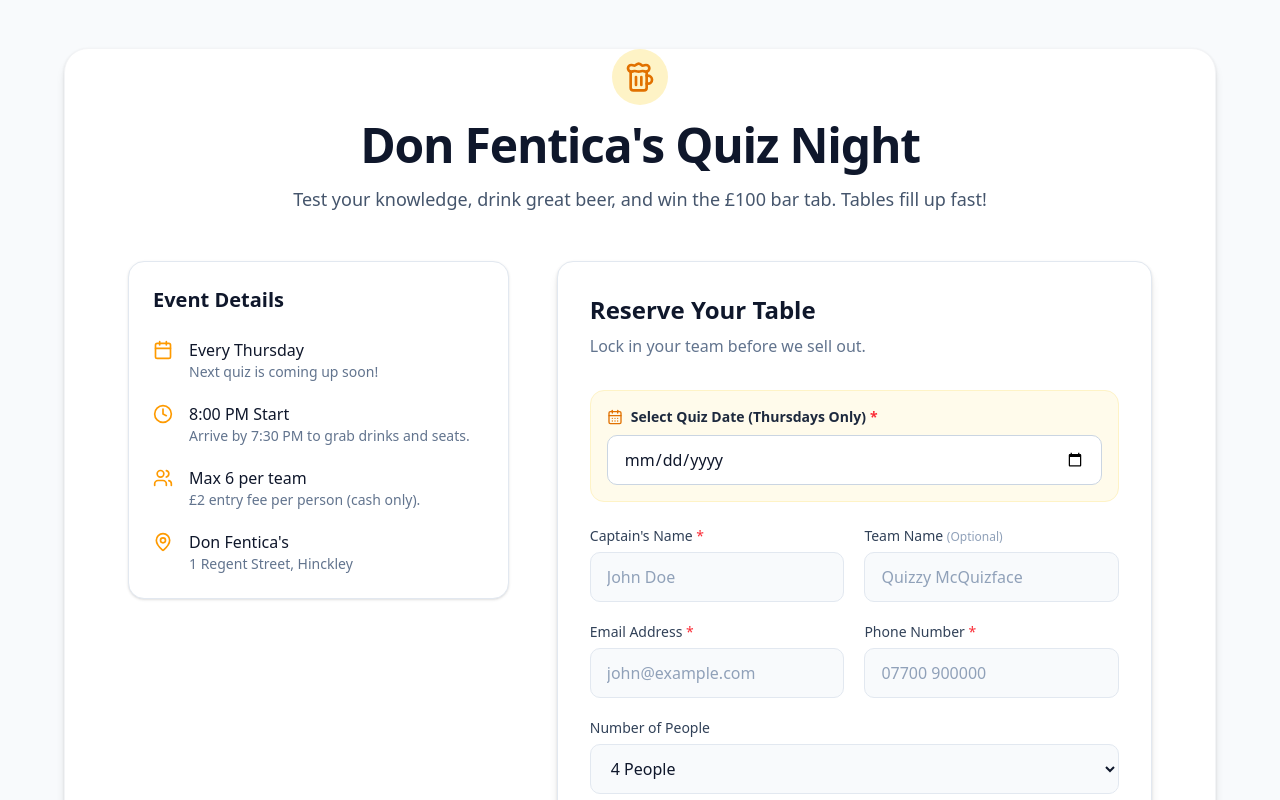
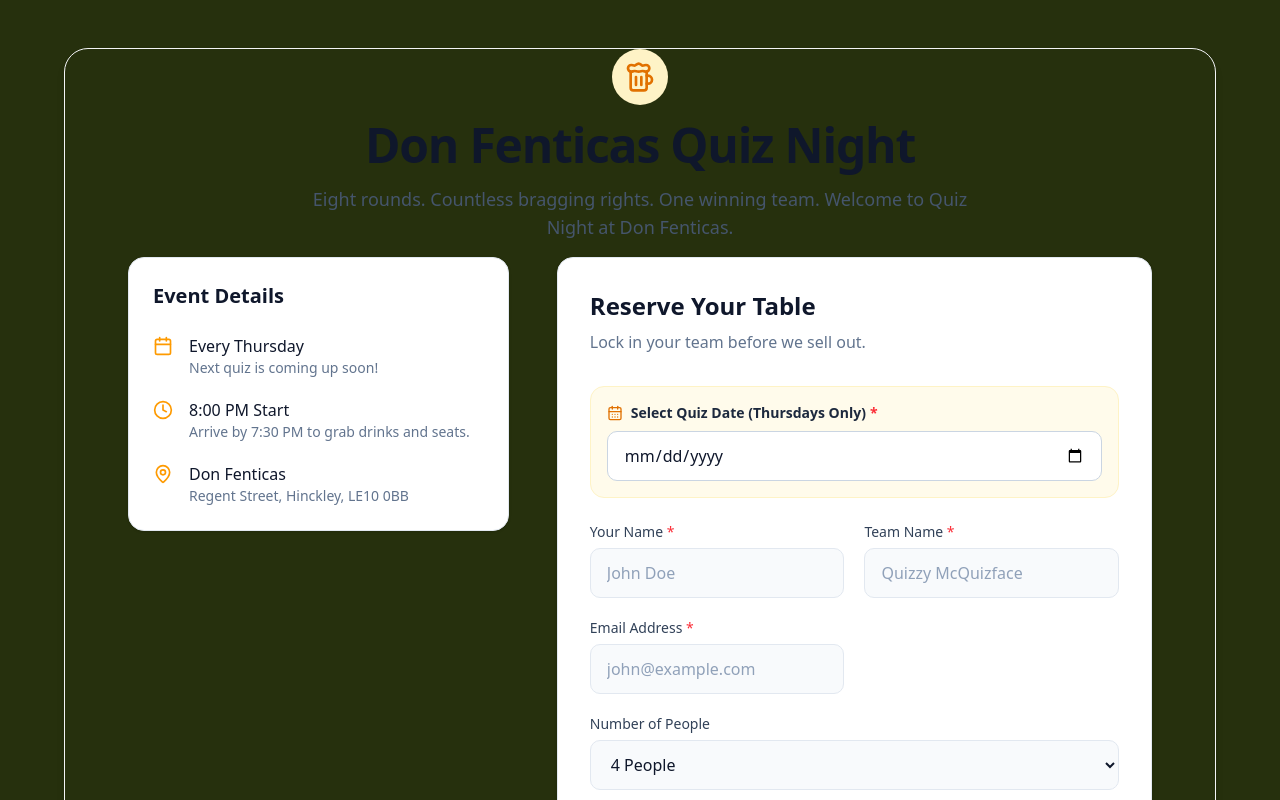
Before and after one commit to TamlynF/bar-app, a Next.js app: page /book in a window 1280 px wide. Shown: the top 800 px of the page. Built offline with nearby package versions, Linux system fonts and the light colour scheme.

Commit message:
changes to booking

```diff
--- a/src/app/(public)/_components/booking-form.tsx
+++ b/src/app/(public)/_components/booking-form.tsx
@@ -115,7 +115,7 @@ export default function BookingForm() {
                 {/* Person's Name */}
                 <div>
                     <label htmlFor="name" className="block text-sm font-medium text-slate-700 mb-1.5">
-                        Captain&apos;s Name <span className="text-red-500">*</span>
+                        Your Name <span className="text-red-500">*</span>
                     </label>
                     <input
                         type="text"
@@ -132,12 +132,13 @@ export default function BookingForm() {
                 {/* Team Name */}
                 <div>
                     <label htmlFor="teamName" className="block text-sm font-medium text-slate-700 mb-1.5">
-                        Team Name <span className="text-slate-400 font-normal text-xs">(Optional)</span>
+                        Team Name <span className="text-red-500">*</span>
                     </label>
                     <input
                         type="text"
                         id="teamName"
                         name="teamName"
+                        required
                         value={formData.teamName}
                         onChange={handleInputChange}
                         className="w-full bg-slate-50 border border-slate-200 rounded-lg px-4 py-3 text-slate-900 placeholder-slate-400 focus:outline-none focus:ring-2 focus:ring-amber-500 focus:bg-white transition-all"
@@ -165,7 +166,7 @@ export default function BookingForm() {
                 </div>
 
                 {/* Phone Number */}
-                <div>
+{/*                 <div>
                     <label htmlFor="phone" className="block text-sm font-medium text-slate-700 mb-1.5">
                         Phone Number <span className="text-red-500">*</span>
                     </label>
@@ -179,7 +180,7 @@ export default function BookingForm() {
                         className="w-full bg-slate-50 border border-slate-200 rounded-lg px-4 py-3 text-slate-900 placeholder-slate-400 focus:outline-none focus:ring-2 focus:ring-amber-500 focus:bg-white transition-all"
                         placeholder="07700 900000"
                     />
-                </div>
+                </div> */}
             </div>
 
             {/* Number of People */}
@@ -194,7 +195,7 @@ export default function BookingForm() {
                     onChange={handleInputChange}
                     className="w-full bg-slate-50 border border-slate-200 rounded-lg px-4 py-3 text-slate-900 focus:outline-none focus:ring-2 focus:ring-amber-500 focus:bg-white transition-all cursor-pointer"
                 >
-                    {[1, 2, 3, 4, 5, 6].map((num) => (
+                    {[4, 5, 6].map((num) => (
                         <option key={num} value={num}>
                             {num} {num === 1 ? "Person" : "People"}
                         </option>
--- a/src/app/(public)/book/page.tsx
+++ b/src/app/(public)/book/page.tsx
@@ -10,19 +10,19 @@ export const metadata = {
 export default async function QuizBookingPage() {
 
   return (
-    <main className="min-h-dvh w-full bg-slate-50 text-slate-900 flex items-center justify-center py-12 px-4 sm:p-6 md:p-8 lg:p-12">
-      <div className="w-full max-w-6xl bg-white rounded-2xl sm:rounded-3xl shadow-xl overflow-hidden border border-gray-100 flex flex-col transition-all duration-300">
+    <main className="min-h-dvh w-full bg-[#26300D] text-slate-900 flex items-center justify-center py-12 px-4 sm:p-6 md:p-8 lg:p-12">
+      <div className="w-full max-w-6xl bg-[#26300D] rounded-2xl sm:rounded-3xl shadow-xl overflow-hidden border border-gray-100 flex flex-col transition-all duration-300">
 
         {/* Header Section */}
-        <div className="max-w-3xl mx-auto text-center mb-12">
+        <div className="max-w-2xl mx-auto text-center mb-4">
           <div className="inline-flex items-center justify-center p-3 bg-amber-100 rounded-full mb-4">
             <Beer className="w-8 h-8 text-amber-600" />
           </div>
           <h1 className="text-4xl font-extrabold tracking-tight text-slate-900 sm:text-5xl">
-            Don Fentica&apos;s Quiz Night
+            Don Fenticas Quiz Night
           </h1>
           <p className="mt-4 text-lg text-slate-600">
-            Test your knowledge, drink great beer, and win the £100 bar tab. Tables fill up fast!
+            Eight rounds. Countless bragging rights. One winning team. Welcome to Quiz Night at Don Fenticas.
           </p>
         </div>
 
@@ -50,19 +50,19 @@ export default async function QuizBookingPage() {
                   </div>
                 </div>
 
-                <div className="flex items-start">
+                {/* <div className="flex items-start">
                   <Users className="w-5 h-5 text-amber-500 mt-0.5 mr-4" />
                   <div>
                     <p className="font-medium text-slate-900">Max 6 per team</p>
                     <p className="text-sm text-slate-500">£2 entry fee per person (cash only).</p>
                   </div>
-                </div>
+                </div> */}
 
                 <div className="flex items-start">
                   <MapPin className="w-5 h-5 text-amber-500 mt-0.5 mr-4" />
                   <div>
-                    <p className="font-medium text-slate-900">Don Fentica&apos;s</p>
-                    <p className="text-sm text-slate-500">1 Regent Street, Hinckley</p>
+                    <p className="font-medium text-slate-900">Don Fenticas</p>
+                    <p className="text-sm text-slate-500">Regent Street, Hinckley, LE10 0BB</p>
                   </div>
                 </div>
               </div>
```
